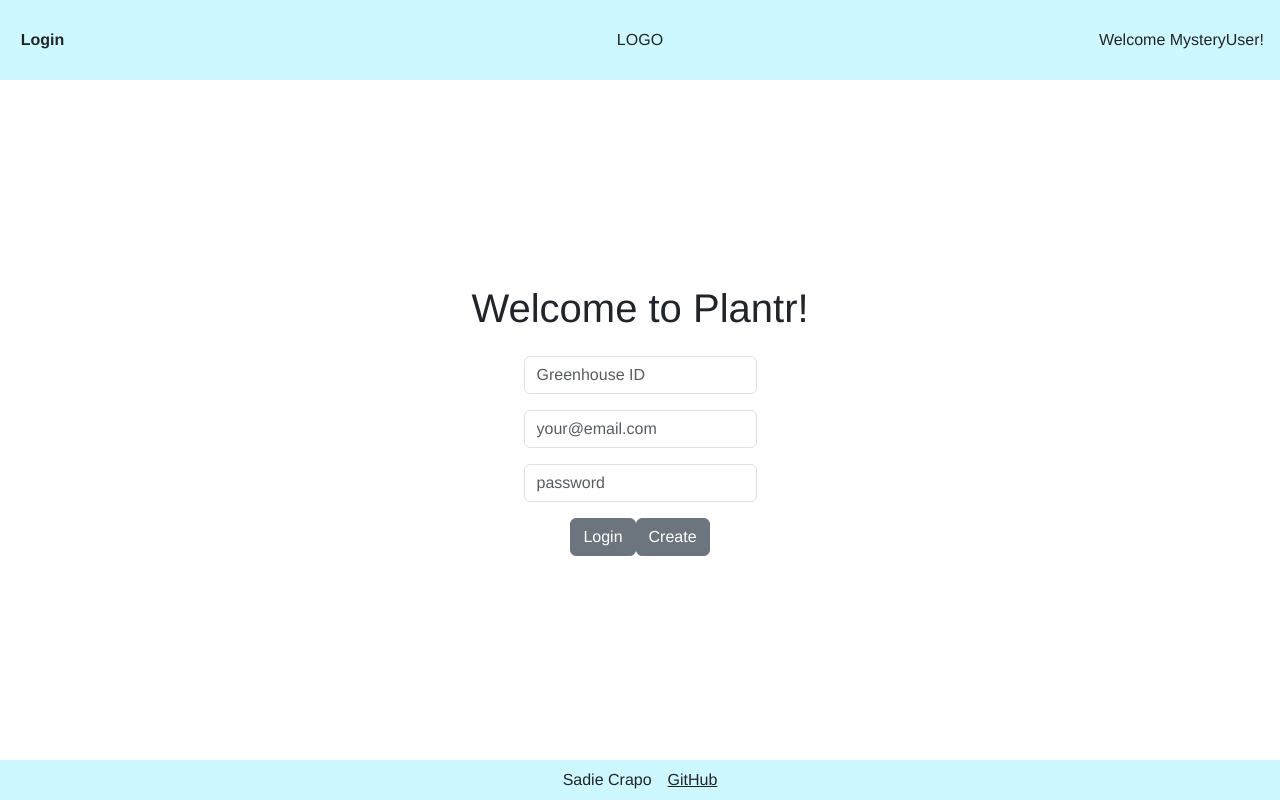
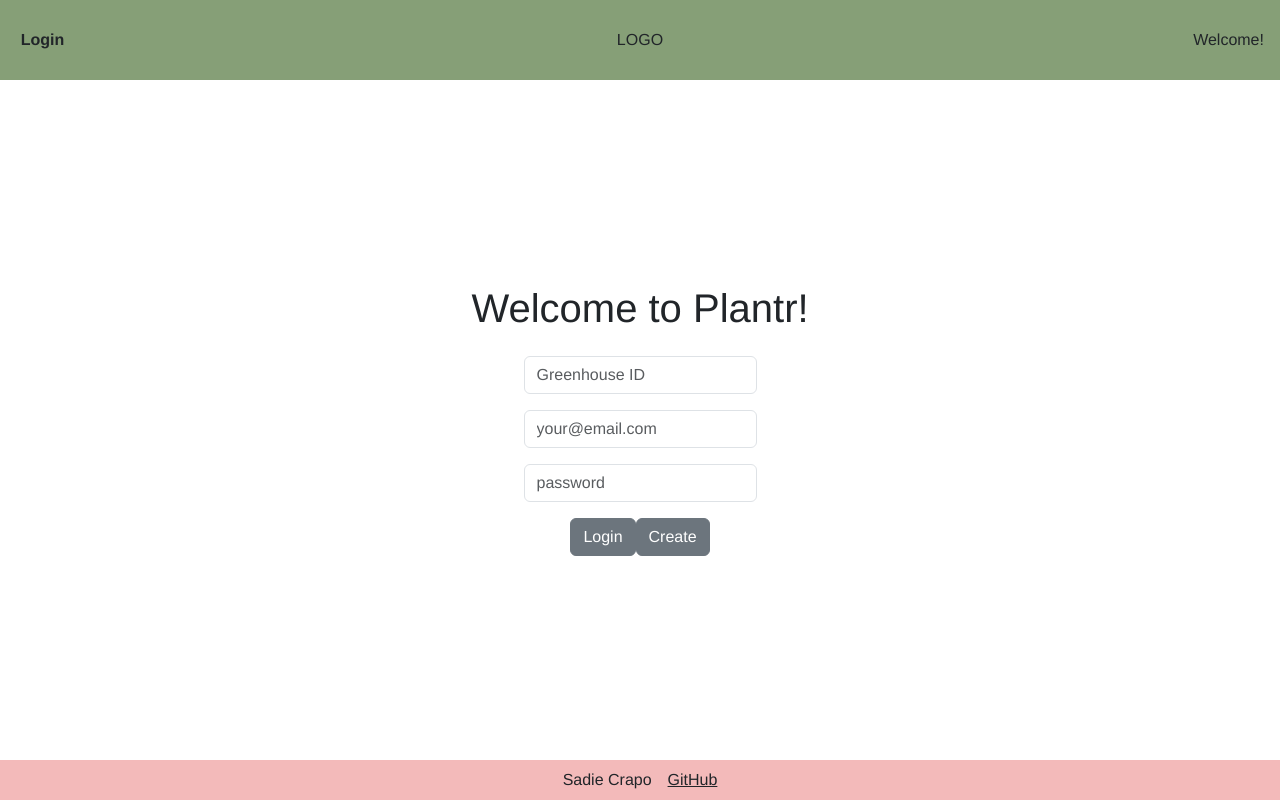
Before and after one commit to SadieCrapo/Startup, a React (Vite) app: page / in a window 1280 px wide. Built offline with nearby package versions, Linux system fonts and the light colour scheme.

Commit message:
Make greenhouseID appear after login

```diff
--- a/src/app.css
+++ b/src/app.css
@@ -16,7 +16,9 @@ header {
     min-height: 80px;
 
     /* flex: 0 80px; */
-    background-color: rgb(206, 248, 255);
+    background-color: #869F77;
+    /* background-color: #799567; */
+
     /* padding: 0; */
 
     display: flex;
@@ -36,7 +38,8 @@ footer {
     flex-direction: row;
     justify-content: center;
 
-    background-color: rgb(206, 248, 255);
+    /* background-color: #e7b5ac; */
+    background-color: #f3baba;
 }
 
 nav {
--- a/src/app.jsx
+++ b/src/app.jsx
@@ -10,6 +10,8 @@ import { Greenhouse } from './greenhouse/greenhouse';
 
 export default function App() {
     const [email, setEmail] = React.useState(localStorage.getItem('email') || null);
+    const [greenhouseID, setGreenhouseID] = React.useState(localStorage.getItem('greenhouseID') || null);
+
     return (
         <BrowserRouter>
             {/* <div className="body bg-dark text-light"> */}
@@ -28,13 +30,13 @@ export default function App() {
                         <span>LOGO</span>
                     </div>
                     <div className="welcome-user">
-                        <span>Welcome MysteryUser!</span>
+                        {greenhouseID && <span>Welcome to {greenhouseID}!</span> || <span>Welcome!</span>}
                     </div>
 
                 </header>
 
                 <Routes>
-                    <Route path='/' element={<Login setEmail={setEmail} />} exact />
+                    <Route path='/' element={<Login setEmail={setEmail} setGreenhouseID={setGreenhouseID} />} exact />
                     <Route path='/greenhouse' element={<Greenhouse />} />
                     <Route path='/field-guide' element={<Field_Guide />} />
                     <Route path='/backpack' element={<Backpack />} />
--- a/src/login/login.jsx
+++ b/src/login/login.jsx
@@ -1,16 +1,23 @@
 import React from 'react';
 import './login.css';
 
-export function Login({setEmail}) {
+export function Login({setEmail, setGreenhouseID}) {
     const [email, setEmailText] = React.useState('');
+    const [greenhouseID, setID] = React.useState('');
 
     function loginUser() {
         localStorage.setItem('email', email);
         setEmail(email);
+        localStorage.setItem('greenhouseID', greenhouseID);
+        setGreenhouseID(greenhouseID);
     }
 
     function emailChange(e) {
         setEmailText(e.target.value)
+    }
+
+    function idChange(e) {
+        setID(e.target.value)
     }
 
   return (
@@ -20,7 +27,7 @@ export function Login({setEmail}) {
         <form>
             <div className="input-group mb-3">
                 {/* <!-- <span className="input-group-text">ID</span> --> */}
-                <input className="form-control" type="text" placeholder="Greenhouse ID" />
+                <input className="form-control" type="text" onChange={idChange} placeholder="Greenhouse ID" />
             </div>
             <div className="input-group mb-3">
                 {/* <!-- <span className="input-group-text">@</span> --> */}
@@ -30,7 +37,6 @@ export function Login({setEmail}) {
                 {/* <!-- <span className="input-group-text">🔒</span> --> */}
                 <input className="form-control" type="password" placeholder="password" />
             </div>
-            <div>{email}</div>
 
             <button type="submit" onClick={loginUser} className="btn btn-secondary" >Login</button>
             <button type="submit" className="btn btn-secondary">Create</button>
```
